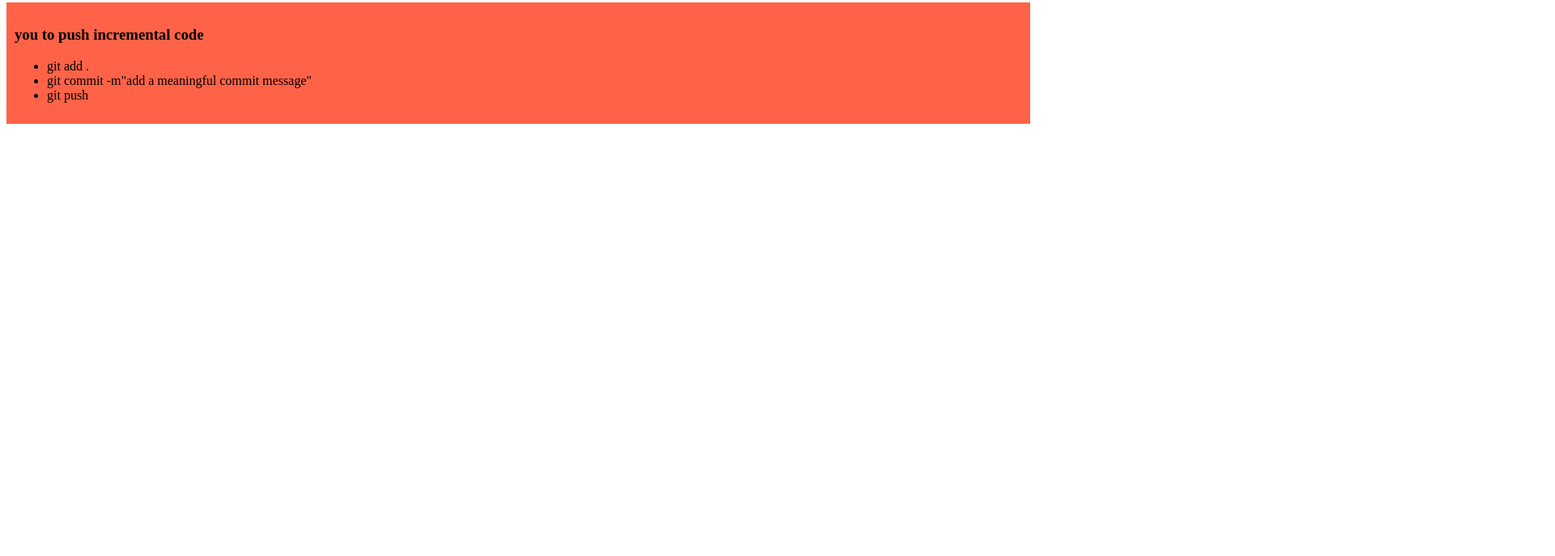
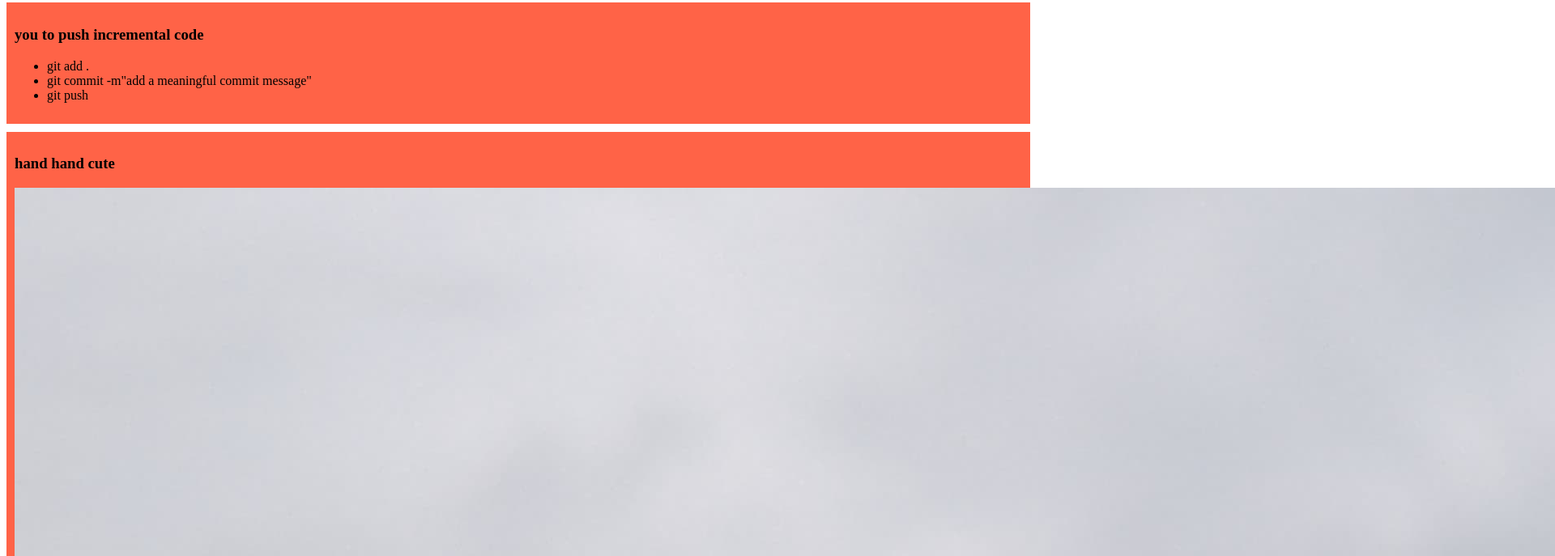
Before and after one commit to afrinanika844/my-simple-website-, a plain HTML site: page index.html in a window 1280 px wide. Shown: the part 429-1116 px from the top of the page at 81% size, 1920 px wide, since content can reach past the window. Before the commit the page ends 800 px from the top, so only its background shows below. Drawn offline with Linux system fonts and the light colour scheme.

Commit message:
added hand cute

```diff
--- a/index.html
+++ b/index.html
@@ -28,6 +28,11 @@
             <li>git push</li>
         </ul>
     </div>
+    <div>
+        <h3>hand hand cute</h3>
+        <img src="image/hand.jpeg" alt="">
+
+    </div>
 
 </body>
 </html>
```
Also changed, not shown: image/hand.jpeg (added).
